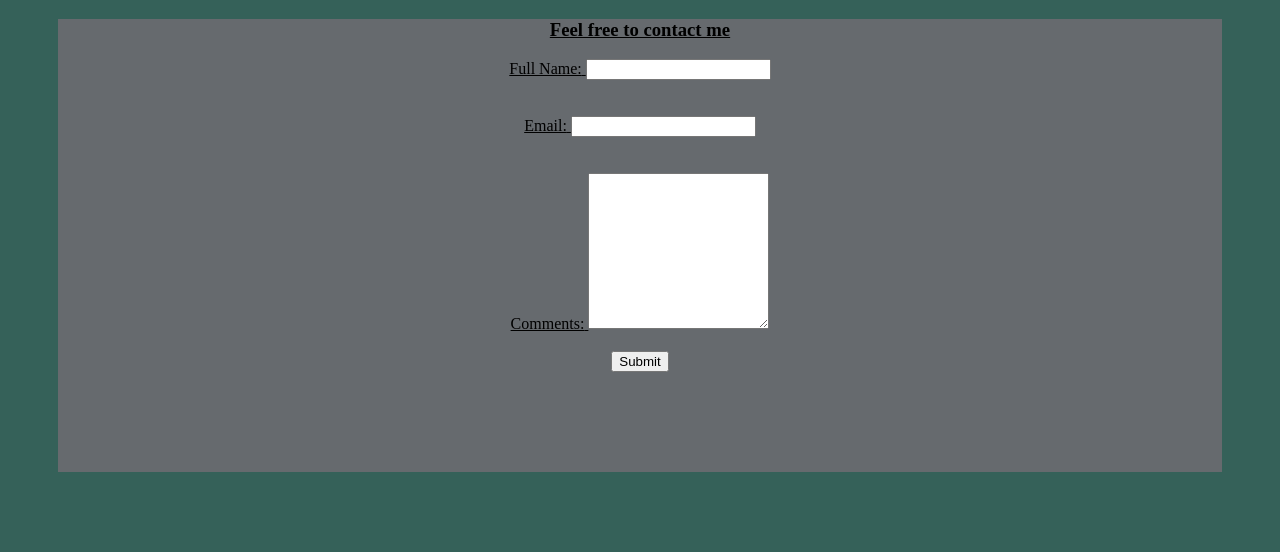
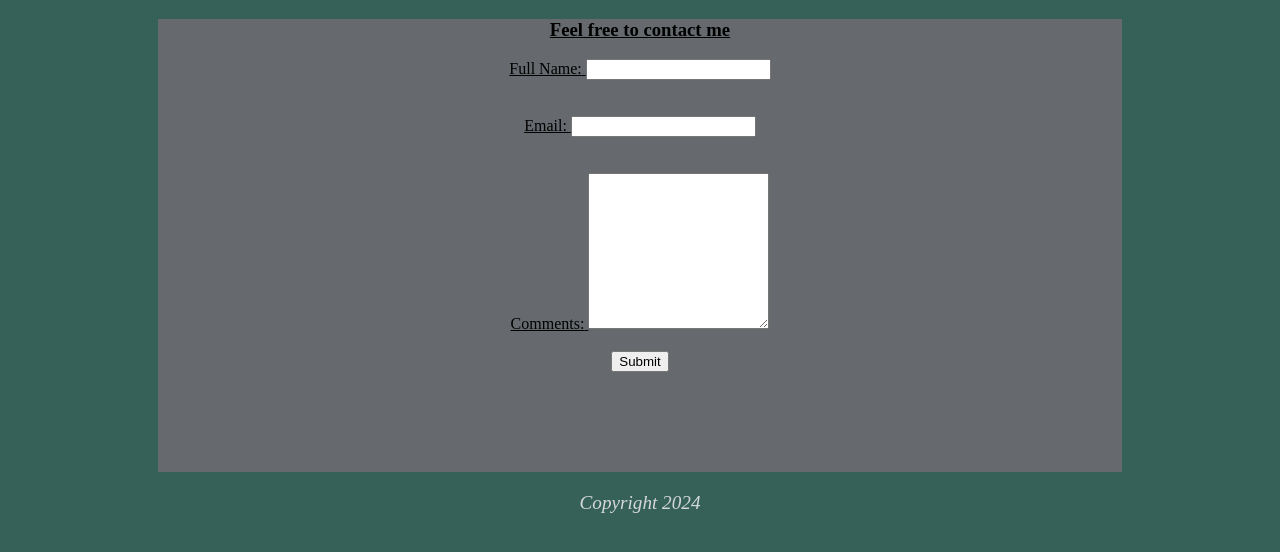
Before and after one commit to Codingalex96/Website, a plain HTML site: page Form.html in a window 1280 px wide. Drawn offline with Linux system fonts and the light colour scheme.

Commit message:
added copyright footer

```diff
--- a/Form.html
+++ b/Form.html
@@ -6,6 +6,7 @@
     <title>Contact</title>
     <link rel="stylesheet" href="styles.css">
     <script src="javascript.js"></script>
+    <script src="javascripts.js"></script>
 
 
 </head>
@@ -34,6 +35,14 @@
 
       </form>
     </article>
+
     </section>
+
+    <section class="footer">
+        <footer>
+           <p>Copyright 2024</p>
+
+         </footer>
+       </section>
 </body>
 </html>
--- a/styles.css
+++ b/styles.css
@@ -68,8 +68,9 @@ img {
     text-align: center;
     background-color: rgb(102, 106, 110);
     padding-bottom: 100px;
-    margin-left: 50px;
-    margin-right: 50px;
+    margin-left: 150px;
+    margin-right: 150px;
+
 
 }
 
@@ -86,3 +87,15 @@ img {
     margin-left: 500px;
     margin-top: 100px;
 }
+
+
+.footer {
+    text-align: center;
+    font-size: larger;
+    font-style: oblique;
+    color: rgb(213, 216, 216);
+}
+
+.footer:hover {
+    background-color: black;
+}
```
Also changed, not shown: Index.html (+5 -0 lines), abouts.html (+5 -0 lines), portfolios.html (+7 -0 lines), submission.html (+7 -0 lines).
